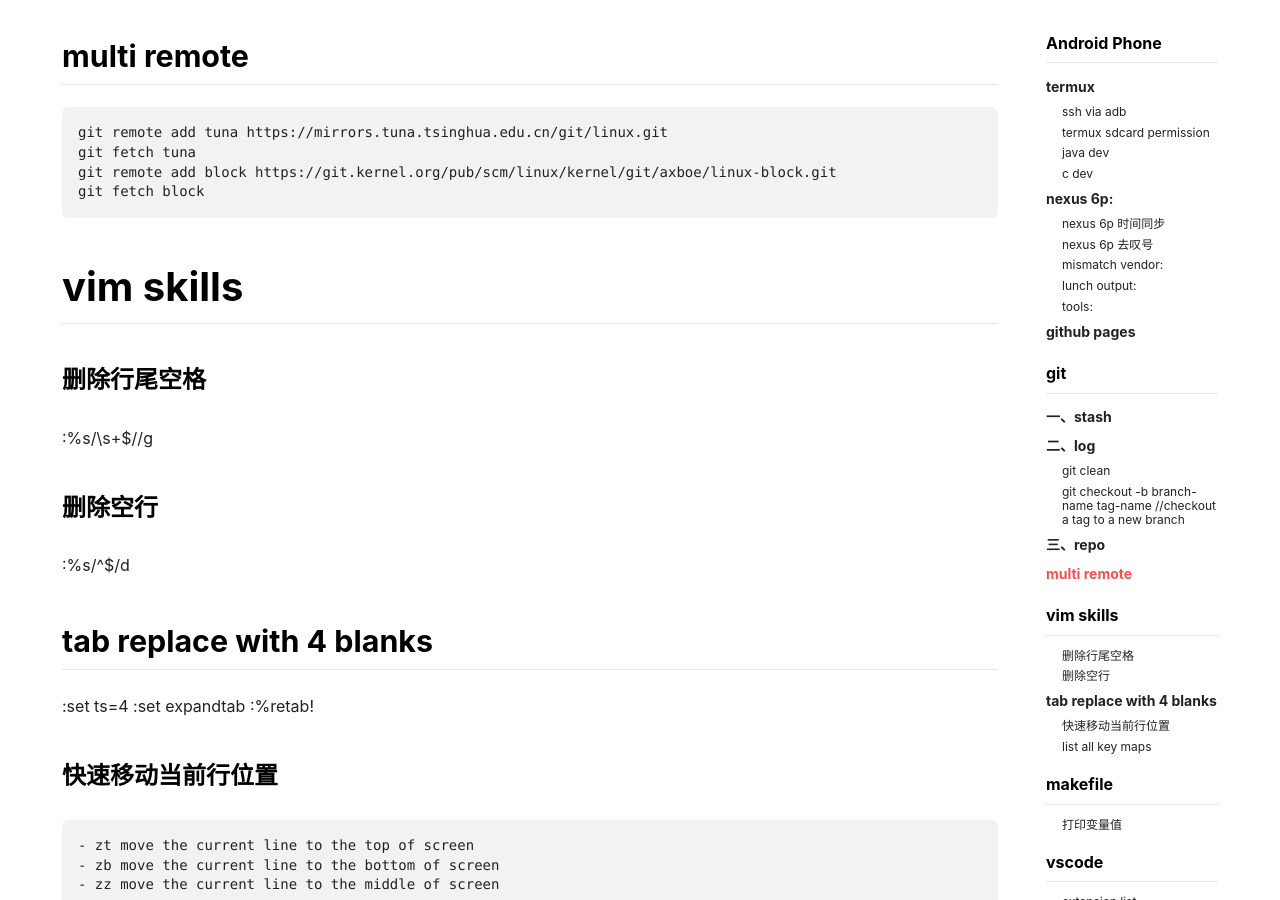
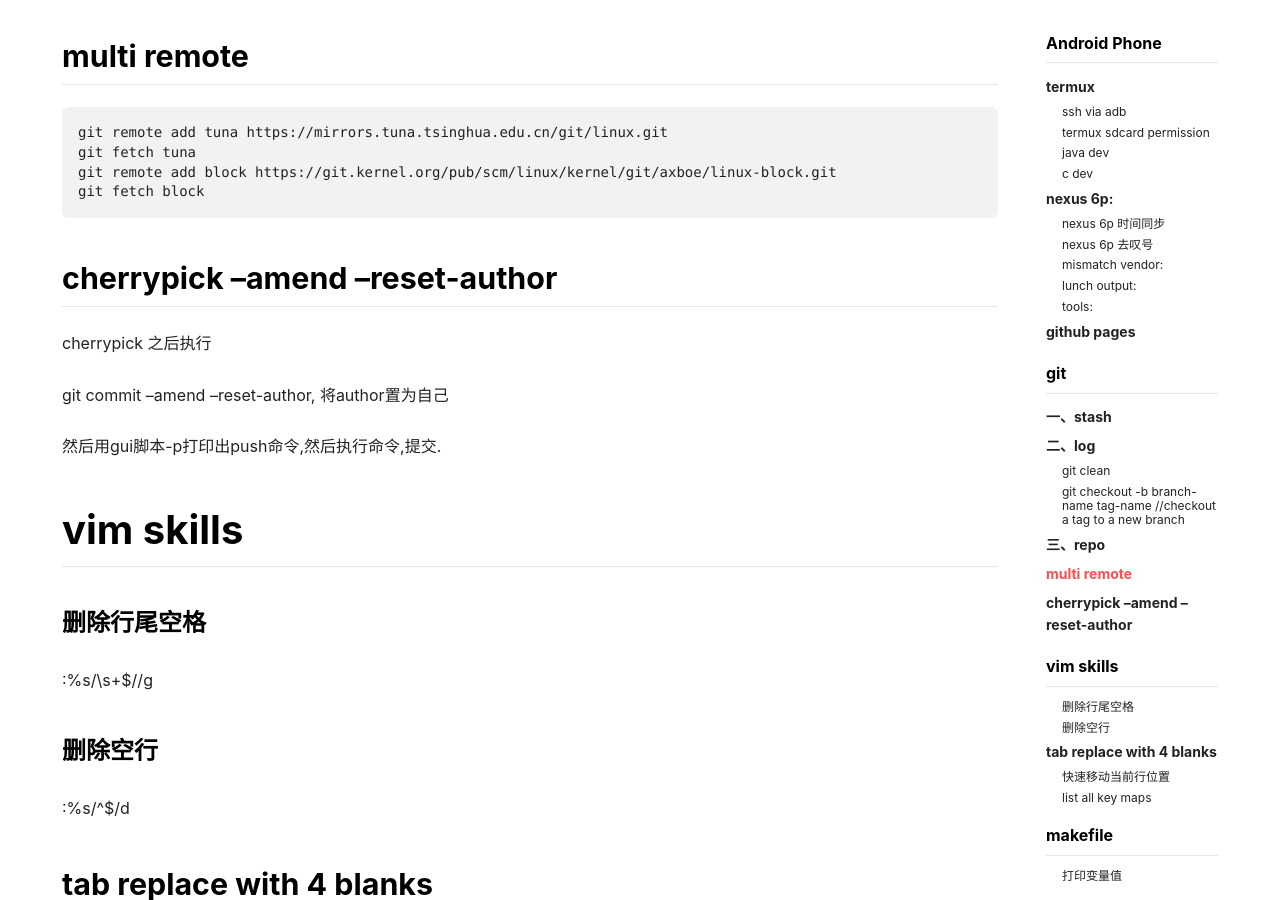
Before and after one commit to panard313/panard313.github.io, a Jekyll site: the page built from _posts/2018-05-29-using.md, in a window 1280 px wide and 900 px high, scrolled down 4505 px. Built offline with Jekyll 4.4.1, drawn with Linux system fonts in a browser that asks for light colours; nearby versions of some CDN libraries; some of the changed text lies outside the part shown.

````diff
--- a/_posts/2018-05-29-using.md
+++ b/_posts/2018-05-29-using.md
@@ -171,6 +171,14 @@ git fetch tuna
 git remote add block https://git.kernel.org/pub/scm/linux/kernel/git/axboe/linux-block.git
 git fetch block
 ```
+
+## cherrypick --amend --reset-author
+
+cherrypick 之后执行
+
+  git commit --amend --reset-author, 将author置为自己
+
+然后用gui脚本-p打印出push命令,然后执行命令,提交.
 
 
 # vim skills
````
Also changed, not shown: other parts of _posts/2018-05-29-using.md (+18 -0 lines).
